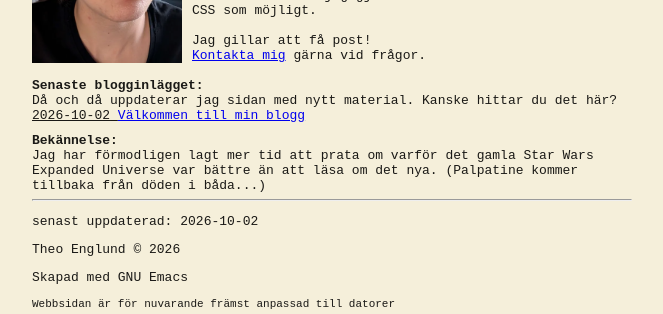
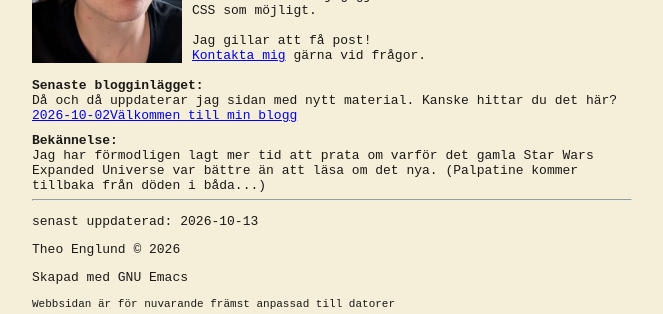
Before and after one commit to theoenglund/theoenglund.github.io, a Jekyll site: the page built from index.html, in a window 1280 px wide. Shown: the part 309-623 px from the top of the page, without its empty margins (308-971 px from the left). Built offline with Jekyll 4.4.1, drawn with Linux system fonts in a browser that asks for light colours.

Commit message:
Update blog post link and footer date

```diff
--- a/index.html
+++ b/index.html
@@ -74,8 +74,7 @@ permalink: /index.html
 	Då och då uppdaterar jag sidan med nytt material. Kanske hittar du det här?<br>
     {% assign post = site.posts.first %}
     {% if post %}
-        <u><span>{{ post.date | date: "%Y-%m-%d" }}</span>
-        <a href="{{ post.url | relative_url }}">{{ post.title }}</a></u>
+        <a href="{{ post.url | relative_url }}">{{ post.date | date: "%Y-%m-%d" }}{{ post.title }}</a>
     {% else %}
         Bloggen är tom för tillfället...
     {% endif %}
@@ -89,7 +88,7 @@ permalink: /index.html
 
     <footer>
         <hr>
-        <p>senast uppdaterad: 2026-10-02</p>
+        <p>senast uppdaterad: 2026-10-13</p>
         <p>Theo Englund &copy; 2026</p>
 		<p>Skapad med GNU Emacs</p>
         <!-- explain the state of the site -->
```
